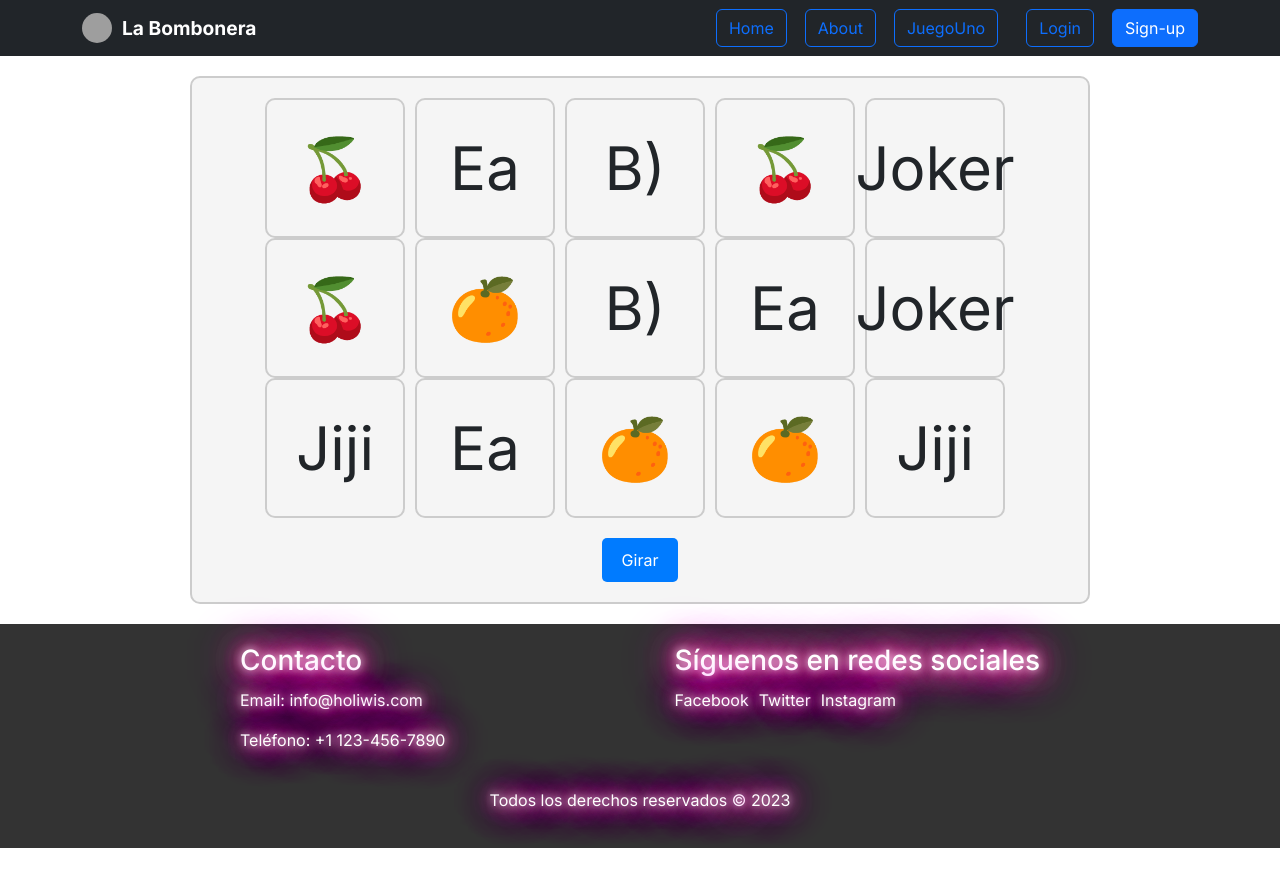
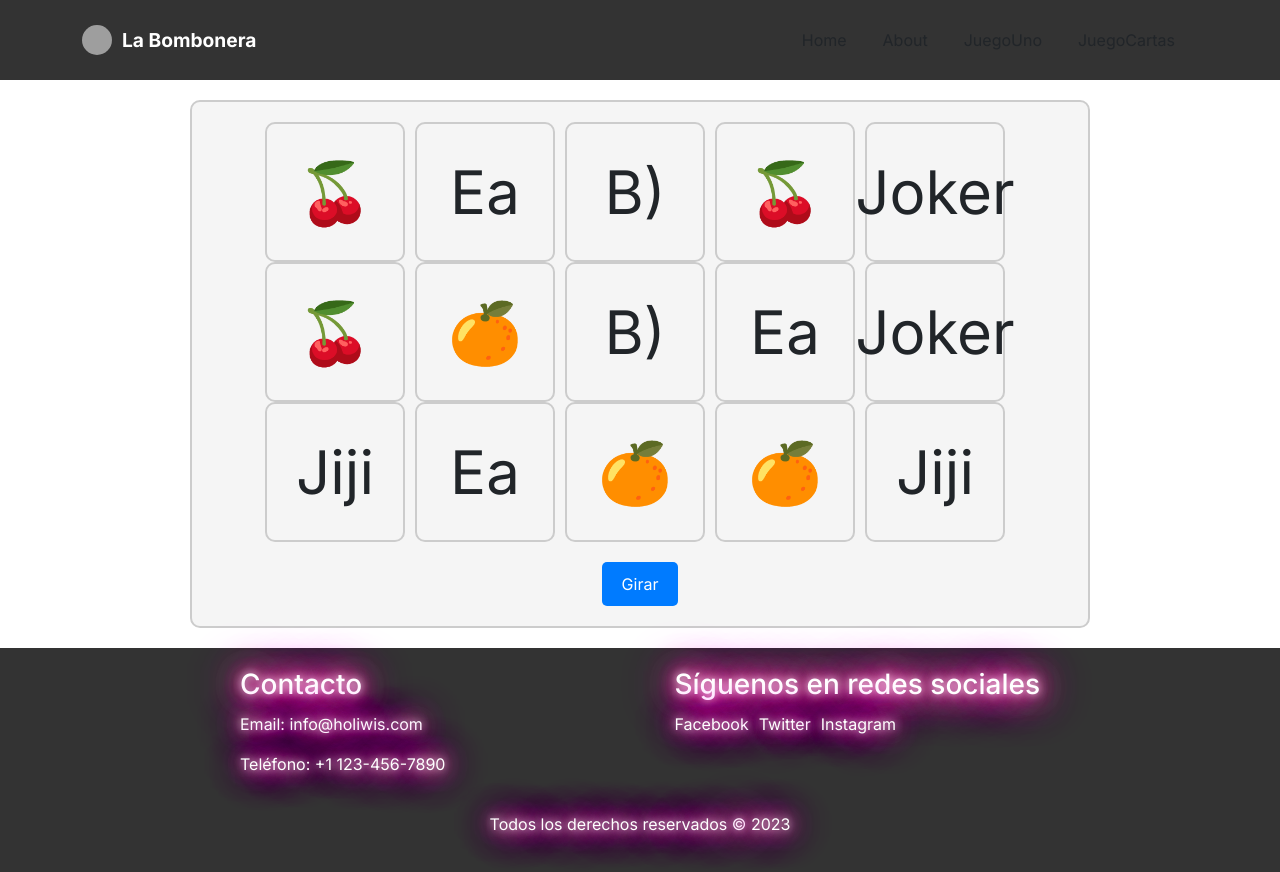
Before and after one commit to GuyaSuna/Pagina_Slot_Con_Api_Python, a Next.js app: page /JuegoUno in a window 1280 px wide. Before the commit the page ends 848 px from the top, so only its background shows below. Built offline with nearby package versions, Linux system fonts and the light colour scheme; grey boxes are pictures that could not be loaded.

Commit message:
Avanzando en animaciones y diseños

```diff
--- a/public/styles/styles.css
+++ b/public/styles/styles.css
@@ -18,6 +18,7 @@ body {
   padding: 10px;
   text-align: center;
   width: 100%;
+  height: 80px;
 }
 .navbar-icon {
   display: flex;
@@ -77,7 +78,7 @@ div > .btn-outline-primary {
 
   @keyframes neonBackground {
     0%, 39%, 41%, 59%, 61%, 100% {
-      background-color: #000;
+      background-color: #000000;
       box-shadow:
         0 0 12px white,
         0 0 24px #ff3aad,
@@ -202,22 +203,74 @@ div > .btn-outline-primary {
   .carousel-control-next {
     right: 0;
   }
+  /* Buton animation*/
+/* Estilos para los botones en el header */
+.btn {
+  position: relative;
+  overflow: hidden;
+  padding: 10px 20px;
+  background-color: transparent;
+  color: white;
+  border: none;
+  cursor: pointer;
+  transition: background-color 0.3s;
+}
+
+.btn::before {
+  content: '';
+  position: absolute;
+  background: rgba(255, 255, 255, 0.156);
+  left: -10px;
+  top: 0;
+  bottom: 0;
+  width: 0;
+  transition: width 0.3s;
+}
+
+.btn:hover::before {
+  width: calc(100% + 20px);
+}
+
+.btn:hover {
+  background-color: rgba(255, 255, 255, 0.1);
+  color: white; /* Agregamos este estilo para mantener el color del texto */
+}
+
 
 
 
   /* CARDS */
 
 
+/* Estilos para las cards con efecto de scroll reveal */
+.card-scroll-reveal {
+  opacity: 0;
+  transform: translateY(20px);
+  transition: opacity 0.5s ease, transform 0.5s ease;
+}
+
+.card-scroll-reveal.show {
+  opacity: 1;
+  transform: translateY(0);
+}
 
   .custom-card {
     background-color: #f7f7f7;
     border: 1px solid #ddd;
     border-radius: 8px;
     box-shadow: 0 2px 4px rgba(0, 0, 0, 0.1);
-    transition: transform 0.2s ease-in-out;
-    opacity: 0.9;
+    transition: opacity 1s ease, transform 0.5s ease-out;
+    transform: translateY(50px);
+    opacity: 0;
     margin-bottom: 20px;
   }
+
+
+  .custom-card.visible {
+    opacity: 1;
+    transform: translateY(0);
+  }
+
 
   .custom-card:hover {
     transform: translateY(-4px);
@@ -274,7 +327,13 @@ div > .btn-outline-primary {
     display: flex;
   }
 
-  .reel-cell {
+  .reel-line {
+    display: flex;
+    position: relative;
+    overflow: hidden;
+  }
+
+  .symbol {
     font-size: 60px; /* Aumenta el tamaño de la fuente */
     width: 140px; /* Aumenta el tamaño del cuadro */
     height: 140px; /* Aumenta el tamaño del cuadro */
@@ -284,20 +343,19 @@ div > .btn-outline-primary {
     margin-right: 10px;
     border: 2px solid #ccc;
     border-radius: 10px;
+    transition: transform 2s ease;
+    position: relative;
   }
 
-  .spinning .reel-cell {
+  .symbol span {
+    position: absolute;
+  }
+
+  .symbol.spinning {
     animation: spin 2s linear infinite;
   }
 
-  @keyframes spin {
-    0% {
-      transform: rotate(0deg);
-    }
-    100% {
-      transform: rotate(360deg);
-    }
-  }
+
 
   .spin-button {
     background-color: #007bff;
@@ -313,3 +371,65 @@ div > .btn-outline-primary {
     background-color: #ccc;
     cursor: not-allowed;
   }
+
+
+  /* Juego Cartas*/
+
+  .page-container {
+    position: relative;
+    width: 100vw;
+    height: 100vh;
+    display: flex;
+    align-items: center;
+    justify-content: center;
+  }
+
+  .overlay {
+    position: absolute;
+    top: 0;
+    left: 0;
+    width: 100%;
+    height: 100%;
+    background-color: rgba(0, 0, 0, 0.5);
+    z-index: 1;
+  }
+
+  .game-container {
+    display: flex;
+    justify-content: center;
+    align-items: center;
+    z-index: 2;
+  }
+
+  .cardita {
+    width: 300px;
+    height: 450px;
+    background-color: #fff;
+    border: 2px solid #ccc;
+    display: flex;
+    justify-content: center;
+    align-items: center;
+    font-size: 24px;
+    cursor: pointer;
+    margin: 10px;
+    transition: transform 0.3s;
+  }
+
+  .cardita.flipped {
+    transform: rotateY(180deg);
+  }
+
+  .cardita-content {
+    display: flex;
+    align-items: center;
+    justify-content: center;
+    width: 100%;
+    height: 100%;
+  }
+
+  .cardita-image{
+    width: 300px;
+    height: 450px;
+    align-items: center;
+  }
+  /* Personaliza los estilos según tus preferencias */
--- a/src/Components/Header.js
+++ b/src/Components/Header.js
@@ -15,23 +15,23 @@ const links = [
   {
     label: 'JuegoUno',
     route: '/JuegoUno',
+  },
+  {
+    label: 'JuegoCartas',
+    route: '/SearchGame',
   }
 ];
 
 export default function Header() {
   return (
-    <header className="navbar navbar-expand-md navbar-dark bg-dark">
+    <header className="navbar navbar-expand-md navbar-dark">
       <div className="container">
-
         <div className="navbar-icon">
           <img src="https://centrodepsicologiaintegral.com/wp-content/uploads/2018/10/traga.jpg" alt="Logo" width="40" height="32" />
         </div>
-
         <Link href="/" className="navbar-brand">
           <span className="brand-name">La Bombonera</span>
         </Link>
-
-
         <button
           className="navbar-toggler"
           type="button"
@@ -43,28 +43,17 @@ export default function Header() {
         >
           <span className="navbar-toggler-icon"></span>
         </button>
-
         <div className="collapse navbar-collapse" id="navbarNav">
           <ul className="navbar-nav ms-auto mb-2 mb-lg-0">
             {links.map(({ label, route }) => (
               <li key={route} className="nav-item">
                 <Link href={route}>
-                  <button className="btn btn-outline-primary me-2 neonColors">{label}</button>
+                  <button className="btn">{label}</button>
                 </Link>
               </li>
             ))}
           </ul>
         </div>
-
-
-        <div>
-          <button type="button" className="btn btn-outline-primary me-2">
-            Login
-          </button>
-          <button type="button" className="btn btn-primary">
-            Sign-up
-          </button>
-        </div>
       </div>
     </header>
   );
--- a/src/app/JuegoUno/page.js
+++ b/src/app/JuegoUno/page.js
@@ -19,15 +19,18 @@ const SlotMachine = () => {
   const handleSpin = () => {
     setSpinning(true);
 
-    setTimeout(() => {
-      setSpinning(false);
+    const interval = setInterval(() => {
       const newReels = [...reels];
       for (let i = 0; i < newReels.length; i++) {
         newReels[i] = symbols[Math.floor(Math.random() * symbols.length)];
       }
       setReels(newReels);
+    }, 100);
 
-      checkWin(newReels);
+    setTimeout(() => {
+      clearInterval(interval);
+      checkWin(reels);
+      setSpinning(false);
     }, 2500);
   };
 
@@ -59,10 +62,12 @@ const SlotMachine = () => {
     <div className="slot-machine">
       <div className="reels">
         {[0, 1, 2].map((row) => (
-          <div key={row} className="reel-line">
+          <div key={row} className={`reel-line ${spinning ? 'spinning' : ''}`}>
             {[0, 1, 2, 3, 4].map((column) => (
-              <div key={row * 5 + column} className={`reel-cell ${spinning ? 'spinning' : ''}`}>
-                {spinning ? '🎰' : reels[row * 5 + column].symbol}
+              <div id={row * 5 + column} className={`reel-cell ${spinning ? 'spinning' : ''}`}>
+                <div className={`symbol ${spinning ? 'spinning' : ''}`}>
+                  <span id={reels[row * 5 + column].symbol}>{reels[row * 5 + column].symbol}</span>
+                </div>
               </div>
             ))}
           </div>
--- a/src/app/page.js
+++ b/src/app/page.js
@@ -51,11 +51,8 @@ export default function Home() {
             zIndex: 1, // Asegura que esté por encima del video
           }}
         >
-          <h1 className="neonText">La Bombonera</h1>
+          <h1 className="neonText">App Prueba slot</h1>
           <p className="neonText">Animate a jugar y ganar!!!</p>
-          <button onClick={ () => alert("Tonta")} className="btn btn-primary">
-            Mostrar Mensaje
-          </button>
         </div>
       </div>
 
```
Also changed, not shown: src/Components/Card.js (+31 -7 lines), src/app/SearchGame/page.js (added, +70 -0 lines), 1 other file (tests, documents, lock files or other folders).
